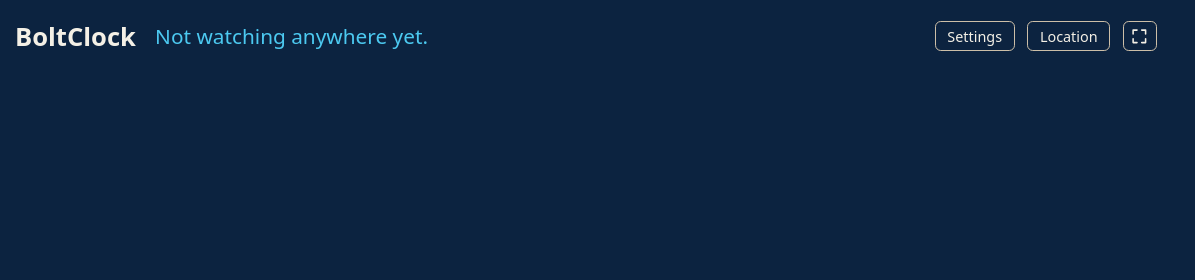
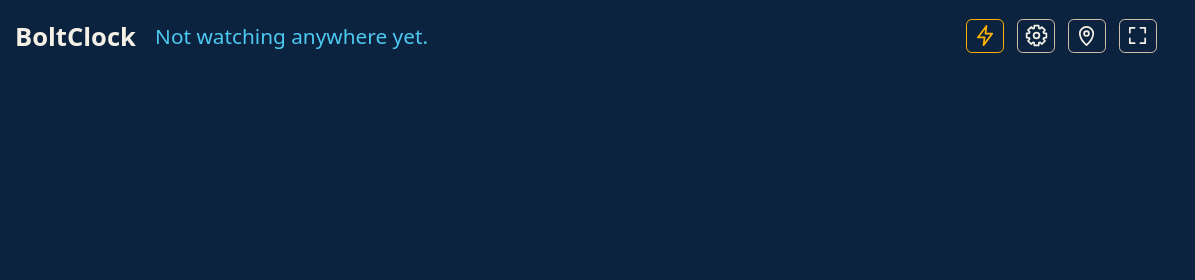
Before and after one commit to henrique-meyer/boltclock, a website built with Vite: page src/client/index.html in a window 1280 px wide. Shown: the top 280 px of the page, 85-1280 px from the left. Built offline with nearby package versions, Linux system fonts and the light colour scheme.

Commit message:
BOLT-27 Icons for the top-bar buttons
A lightning bolt for the test strike, a gear for Settings and a map pin
for Location, next to the full-screen button. Each keeps its name as a
tooltip and an accessible label.

Co-Authored-By: Claude Opus 5.5 <noreply@anthropic.com>

```diff
--- a/src/client/index.html
+++ b/src/client/index.html
@@ -15,9 +15,15 @@
       <span class="topbar-name">BoltClock</span>
       <p class="status" id="status" role="status">Checking the server…</p>
       <nav class="topbar-actions">
-        <button type="button" id="simulate" class="test-button" hidden>Simulate a strike</button>
-        <button type="button" id="open-settings">Settings</button>
-        <a href="/location.html">Location</a>
+        <button type="button" id="simulate" class="icon-button test-button" aria-label="Simulate a strike" title="Simulate a strike" hidden>
+          <svg viewBox="0 0 24 24" aria-hidden="true"><path d="M13 2 4 14h7l-1 8 9-12h-7z"/></svg>
+        </button>
+        <button type="button" id="open-settings" class="icon-button" aria-label="Settings" title="Settings">
+          <svg viewBox="0 0 24 24" aria-hidden="true"><path d="M19.61 9.53 L22.26 9.75 L22.26 14.25 L19.61 14.47 L19.13 15.63 L20.84 17.66 L17.66 20.84 L15.63 19.13 L14.47 19.61 L14.25 22.26 L9.75 22.26 L9.53 19.61 L8.37 19.13 L6.34 20.84 L3.16 17.66 L4.87 15.63 L4.39 14.47 L1.74 14.25 L1.74 9.75 L4.39 9.53 L4.87 8.37 L3.16 6.34 L6.34 3.16 L8.37 4.87 L9.53 4.39 L9.75 1.74 L14.25 1.74 L14.47 4.39 L15.63 4.87 L17.66 3.16 L20.84 6.34 L19.13 8.37Z"/><circle cx="12" cy="12" r="3"/></svg>
+        </button>
+        <a href="/location.html" class="icon-button" aria-label="Location" title="Location">
+          <svg viewBox="0 0 24 24" aria-hidden="true"><path d="M12 22s7-6.2 7-12a7 7 0 0 0-14 0c0 5.8 7 12 7 12z"/><circle cx="12" cy="10" r="2.5"/></svg>
+        </a>
         <button type="button" id="fullscreen" class="icon-button" aria-label="Full screen" title="Full screen (Esc or F11 to leave)" hidden>
           <svg viewBox="0 0 24 24" aria-hidden="true"><path d="M4 9V4h5M15 4h5v5M20 15v5h-5M9 20H4v-5"/></svg>
         </button>
--- a/src/client/styles.css
+++ b/src/client/styles.css
@@ -112,11 +112,11 @@ button {
 }
 
 .icon-button svg {
-  width: 1.3em;
-  height: 1.3em;
+  width: 1.6em;
+  height: 1.6em;
   fill: none;
   stroke: currentColor;
-  stroke-width: 2;
+  stroke-width: 1.8;
   stroke-linecap: round;
   stroke-linejoin: round;
 }
```
Also changed, not shown: docs/plan.md (+3 -4 lines), README.md.
